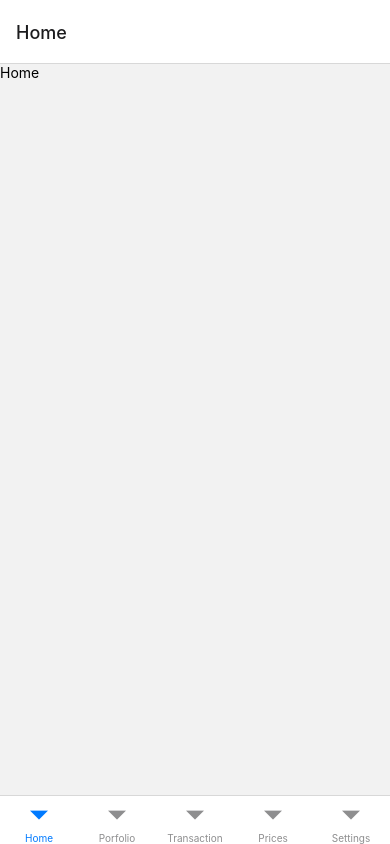
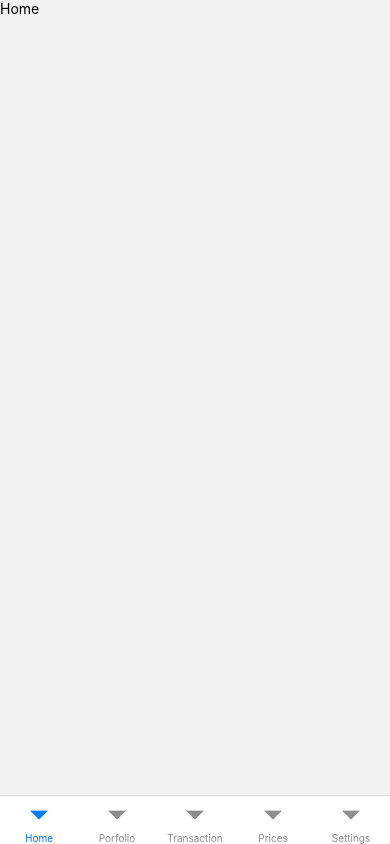
Before and after one commit to kingkyle/RN-Crypto-App, a React Native app: screen /Home in a window 390 px wide. Built offline with nearby package versions, Linux system fonts and the light colour scheme.

Commit message:
update gradle

```diff
--- a/App.js
+++ b/App.js
@@ -2,12 +2,16 @@ import {CryptoDetail, Transaction} from './screens';
 
 import {NavigationContainer} from '@react-navigation/native';
 import React from 'react';
+import SplashScreen from 'react-native-splash-screen';
 import Tabs from './navigation/tabs';
 import {createNativeStackNavigator} from '@react-navigation/native-stack';
 
 const Stack = createNativeStackNavigator();
 
 const App = () => {
+  React.useEffect(() => {
+    SplashScreen.hide();
+  }, []);
   return (
     <NavigationContainer>
       <Stack.Navigator
--- a/navigation/tabs.js
+++ b/navigation/tabs.js
@@ -6,7 +6,7 @@ const Tab = createBottomTabNavigator();
 
 const Tabs = () => {
   return (
-    <Tab.Navigator>
+    <Tab.Navigator screenOptions={{headerShown: false}}>
       <Tab.Screen name="Home" component={Home} />
       <Tab.Screen name="Porfolio" component={Home} />
       <Tab.Screen name="Transaction" component={Home} />
--- a/package.json
+++ b/package.json
@@ -16,7 +16,8 @@
     "react": "17.0.2",
     "react-native": "0.66.1",
     "react-native-safe-area-context": "^3.3.2",
-    "react-native-screens": "^3.8.0"
+    "react-native-screens": "^3.8.0",
+    "react-native-splash-screen": "^3.2.0"
   },
   "devDependencies": {
     "@babel/core": "^7.12.9",
```
Also changed, not shown: 17 other files (tests, documents, lock files or other folders).
